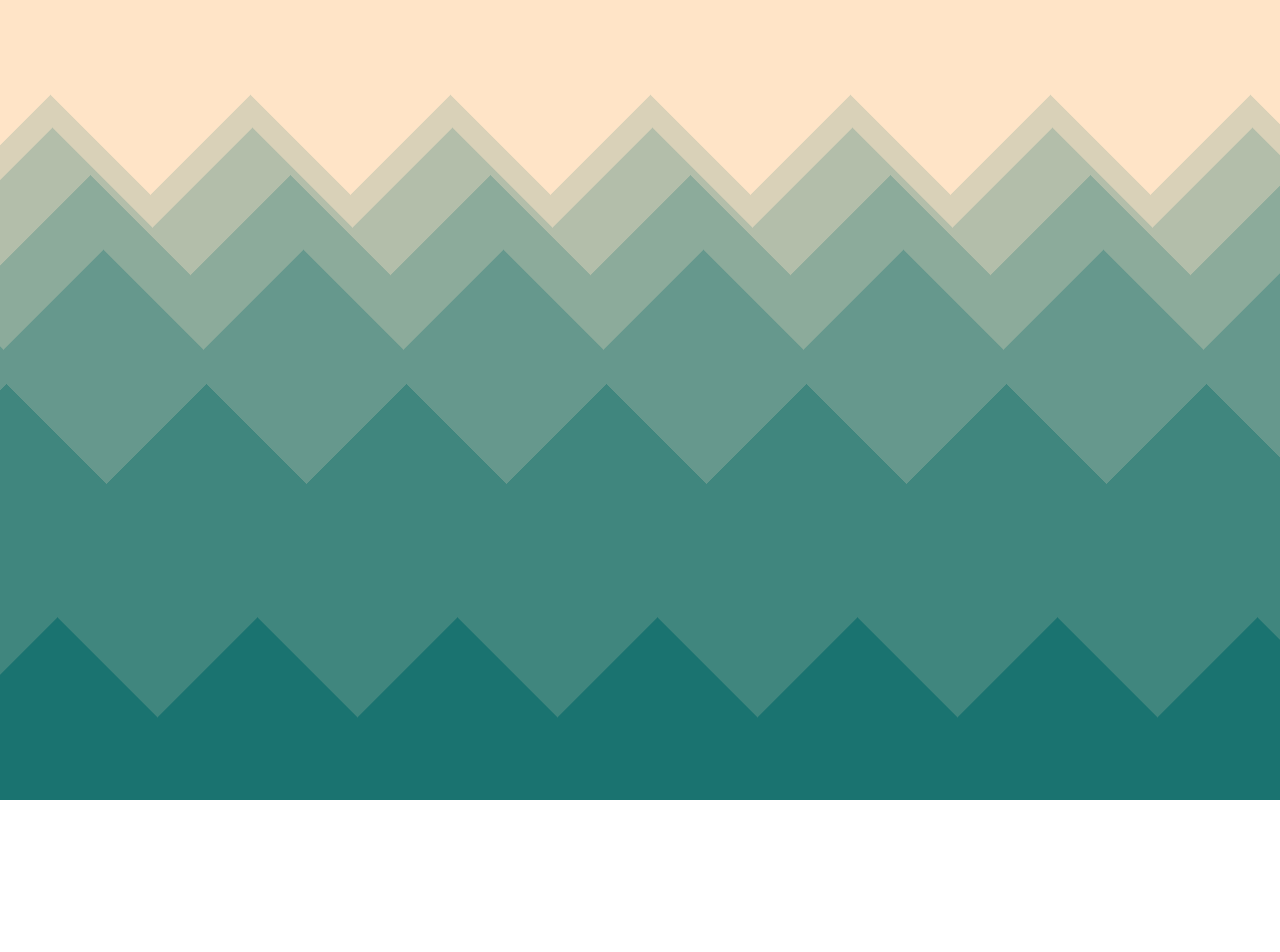
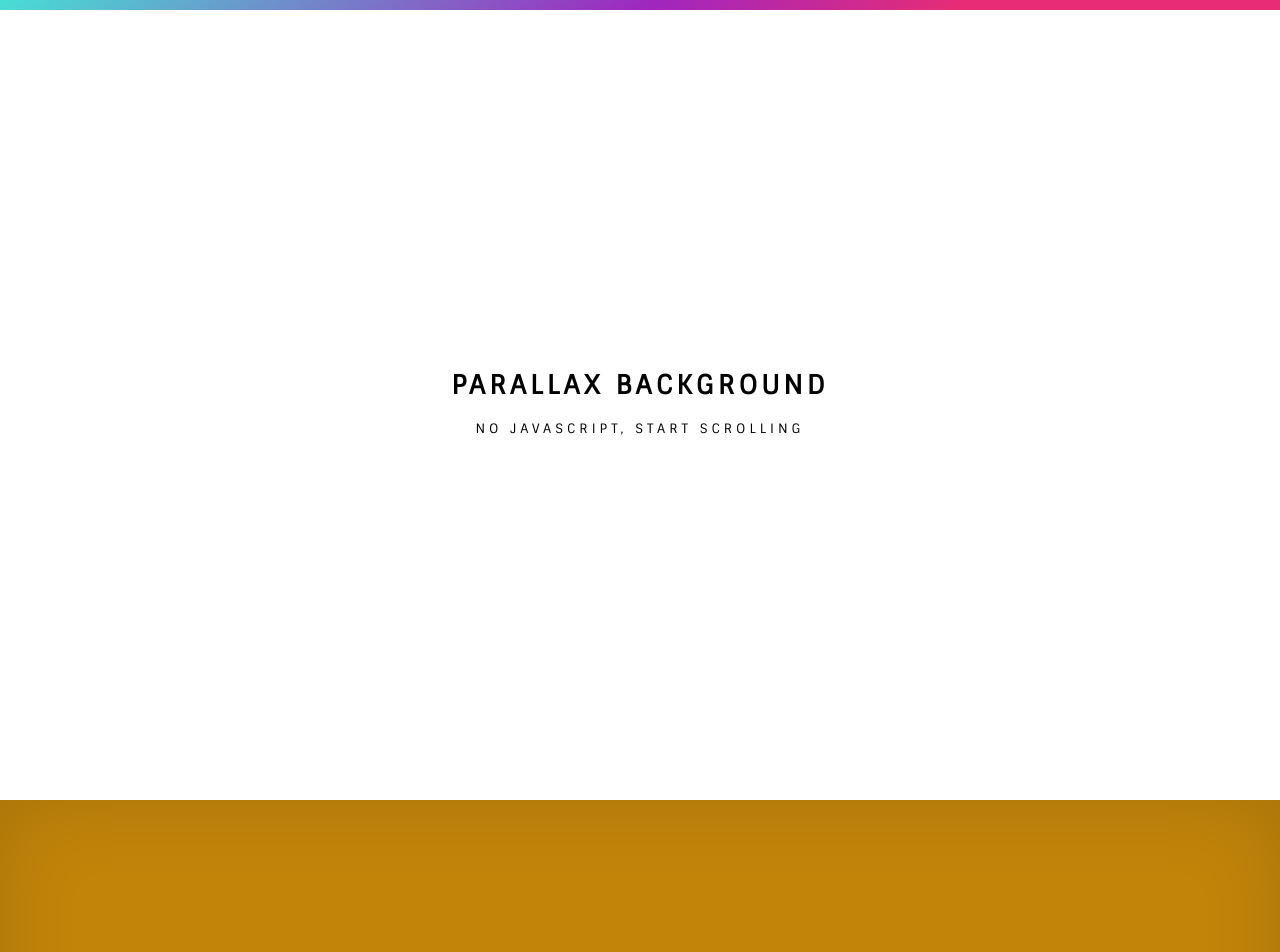
Before and after one commit to CR380R/CR380R.github.io, a plain HTML site: page index.html in a window 1280 px wide. Shown: the top 952 px of the page. Before the commit the page ends 800 px from the top, so only its background shows below. Drawn offline with nearby package versions, Linux system fonts and the light colour scheme.

Commit message:
Added new design

```diff
--- a/index.html
+++ b/index.html
@@ -3,33 +3,53 @@
 <head>
   <meta charset="UTF-8">
   <title>Erik Brand</title>
-  <link rel="stylesheet" href="https://cdnjs.cloudflare.com/ajax/libs/meyer-reset/2.0/reset.min.css">
+  <!-- <link rel="stylesheet" href="https://cdnjs.cloudflare.com/ajax/libs/meyer-reset/2.0/reset.min.css">
 
   <meta name="viewport" content="width=device-width, initial-scale=1">
   <link rel="stylesheet" href="https://www.w3schools.com/w3css/4/w3.css">
   <link rel="stylesheet" href="https://fonts.googleapis.com/css?family=Lato">
-  <link rel="stylesheet" href="https://cdnjs.cloudflare.com/ajax/libs/font-awesome/4.7.0/css/font-awesome.min.css">
+  <link rel="stylesheet" href="https://cdnjs.cloudflare.com/ajax/libs/font-awesome/4.7.0/css/font-awesome.min.css"> -->
 <link rel="stylesheet" href="./style.css">
+</head>
 
-</head>
 <body>
-<!-- partial:index.partial.html -->
-<div class="bg"></div>
-<div class="parallax">
-  <div class="parallax-group">
-    <div class="layer"></div>
-    <div class="layer"></div>
-    <div class="layer"></div>
-    <div class="layer"></div>
-    <div class="layer"></div>
-    <div class="layer fill"></div>
-  </div>
-  <div class="content">
-    <h1>Parallax Scrolling</h1>
-    <p>Using only CSS</p>
-  </div>
+<div class="section">
+    <div class="oop"></div>
+    <div class="fixed">
+        <h1 class="large">Parallax Background</h1>
+        <p>No JavaScript, Start scrolling</p>
+    </div>
 </div>
-<!-- partial -->
+<div class="section">
+    <div class="fixed">
+        <h1>TITLE 1</h1>
+        <p>Paragraph Start</p>
+    </div>
+</div>
+<div class="section">
+    <div class="p fixed">Paragraph 1</div>
+</div>
+<div class="section">
+    <div class="p fixed">Paragraph 2</div>
+</div>
+<div class="section">
+    <div class="p fixed">Paragraph 3</div>
+</div>
+<div class="section">
+    <div class="p fixed">Paragraph 4</div>
+</div>
+<div class="section">
+    <div class="p fixed">Paragraph 5</div>
+</div>
+<div class="section">
+    <div class="p fixed">Paragraph 6</div>
+</div>
+<div class="section">
+    <div class="p fixed">Paragraph 7</div>
+</div>
+<div class="section">
+    <p class="fixed white">Paragraph End</p>
+</div>
 
 </body>
 </html>
--- a/style.css
+++ b/style.css
@@ -1,170 +1,155 @@
-.bg {
-  position: absolute;
-  height: 100%;
-  width: 100%;
-  top: 0px;
-  z-index: 0;
-  background-color: #ffe4c7;
+@import 'https://fonts.googleapis.com/css?family=Sintony';
+* {
+  box-sizing: border-box;
 }
 
-.layer {
-  position: fixed;
-  top: 0px;
-  margin: auto;
-  width: 100%;
-  z-index: 100;
-  min-height: 400px;
-  top: 0;
-  left: 0;
-  right: 0;
-  bottom: 0;
-  background-position: top center;
-  background-repeat: no-repeat;
+body {
+  background: #222;
+  padding: 0;
+  margin: 0;
+  font-family: "Sintony", sans-serif;
+  font-weight: 300;
+  font-size: 13px;
+  text-transform: uppercase;
+  color: #000;
 }
 
-.parallax {
-  height: 100vh;
-  overflow-x: hidden;
-  overflow-y: scroll;
-  perspective: 1px;
+header {
+  background-color: #fff;
+  padding: 0;
+  margin: 0;
 }
 
-.parallax-group {
-  position: relative;
+.section {
+  text-align: center;
+  position: absolute;
+  width: 100%;
   height: 100vh;
-  transform-style: preserve-3d;
+  letter-spacing: 4px;
+  overflow: hidden;
+  clip: rect(0, auto, auto, 0);
+}
+.section .fixed {
+  overflow: hidden;
+  position: fixed;
+  top: 50%;
+  left: 50%;
+}
+.section .white {
+  color: #fff;
 }
 
-.parallax-group div:nth-child(1) {
-  background-color: #ffe4c7;
-  margin-top: 600px;
-  background-color: #d9d1b8;
-  transform: translateZ(-12px) scale(13);   /*Scale value is what's causing the gap on left - can also do translateX(-10)*/
+.section:nth-child(1) {
+  background-color: #fff;
+  color: #000;
+  top: 0;
+  z-index: 1;
 }
-.parallax-group div:nth-child(1):before {
-  content: "";
-  width: 100%;
-  height: 200px;
-  position: absolute;
-  bottom: 100%;
-  left: 0;
-  background-image: linear-gradient(135deg, transparent 66%, #d9d1b8 66.01%), linear-gradient(45deg, #d9d1b8 34%, transparent 34.01%);
-  background-position: 250px 0px;
-  background-size: 200px 100%;
-  background-repeat: repeat-x;
+.section:nth-child(1) .fixed {
+  transform: translate(-50%, -50%);
 }
 
-.parallax-group div:nth-child(2) {
-  background-color: #ffe4c7;
-  margin-top: 900px;
-  background-color: #b3beaa;
-  transform: translateZ(-10px) scale(11);
+.section:nth-child(2) {
+  box-shadow: inset 0 1px 80px rgba(0, 0, 0, 0.14);
+  background-color: #c2850a;
+  color: #fff;
+  top: 100vh;
+  z-index: 2;
 }
-.parallax-group div:nth-child(2):before {
-  content: "";
-  width: 100%;
-  height: 200px;
-  position: absolute;
-  bottom: 100%;
-  left: 0;
-  background-image: linear-gradient(135deg, transparent 66%, #b3beaa 66.01%), linear-gradient(45deg, #b3beaa 34%, transparent 34.01%);
-  background-position: 252px 0px;
-  background-size: 200px 100%;
-  background-repeat: repeat-x;
+.section:nth-child(2) .fixed {
+  transform: translate(-50%, -50%);
 }
 
-.parallax-group div:nth-child(3) {
-  background-color: #ffe4c7;
-  margin-top: 1200px;
-  background-color: #8cab9b;
-  transform: translateZ(-8px) scale(9);
+.section:nth-child(3) {
+  box-shadow: inset 0 1px 80px rgba(0, 0, 0, 0.14);
+  background-color: #0a0ac2;
+  color: #fff;
+  top: 200vh;
+  z-index: 3;
 }
-.parallax-group div:nth-child(3):before {
-  content: "";
-  width: 100%;
-  height: 200px;
-  position: absolute;
-  bottom: 100%;
-  left: 0;
-  background-image: linear-gradient(135deg, transparent 66%, #8cab9b 66.01%), linear-gradient(45deg, #8cab9b 34%, transparent 34.01%);
-  background-position: 90px 0px;
-  background-size: 200px 100%;
-  background-repeat: repeat-x;
+.section:nth-child(3) .fixed {
+  transform: translate(-50%, -50%);
 }
 
-.parallax-group div:nth-child(4) {
-  background-color: #ffe4c7;
-  margin-top: 1500px;
-  background-color: #66988d;
-  transform: translateZ(-6px) scale(7);
+.section:nth-child(4) {
+  box-shadow: inset 0 1px 80px rgba(0, 0, 0, 0.14);
+  background-color: #85c20a;
+  color: #fff;
+  top: 300vh;
+  z-index: 4;
 }
-.parallax-group div:nth-child(4):before {
-  content: "";
-  width: 100%;
-  height: 200px;
-  position: absolute;
-  bottom: 100%;
-  left: 0;
-  background-image: linear-gradient(135deg, transparent 66%, #66988d 66.01%), linear-gradient(45deg, #66988d 34%, transparent 34.01%);
-  background-position: 103px 0px;
-  background-size: 200px 100%;
-  background-repeat: repeat-x;
+.section:nth-child(4) .fixed {
+  transform: translate(-50%, -50%);
 }
 
-.parallax-group div:nth-child(5) {
-  background-color: #ffe4c7;
-  margin-top: 1800px;
-  background-color: #40867e;
-  transform: translateZ(-4px) scale(5);
+.section:nth-child(5) {
+  box-shadow: inset 0 1px 80px rgba(0, 0, 0, 0.14);
+  background-color: #850ac2;
+  color: #fff;
+  top: 400vh;
+  z-index: 5;
 }
-.parallax-group div:nth-child(5):before {
-  content: "";
-  width: 100%;
-  height: 200px;
-  position: absolute;
-  bottom: 100%;
-  left: 0;
-  background-image: linear-gradient(135deg, transparent 66%, #40867e 66.01%), linear-gradient(45deg, #40867e 34%, transparent 34.01%);
-  background-position: 206px 0px;
-  background-size: 200px 100%;
-  background-repeat: repeat-x;
+.section:nth-child(5) .fixed {
+  transform: translate(-50%, -50%);
 }
 
-.parallax-group div:nth-child(6) {
-  background-color: #ffe4c7;
-  margin-top: 2100px;
-  background-color: #1a7370;
-  transform: translateZ(-2px) scale(3);
+.section:nth-child(6) {
+  box-shadow: inset 0 1px 80px rgba(0, 0, 0, 0.14);
+  background-color: #0ac20a;
+  color: #fff;
+  top: 500vh;
+  z-index: 6;
 }
-.parallax-group div:nth-child(6):before {
-  content: "";
-  width: 100%;
-  height: 200px;
-  position: absolute;
-  bottom: 100%;
-  left: 0;
-  background-image: linear-gradient(135deg, transparent 66%, #1a7370 66.01%), linear-gradient(45deg, #1a7370 34%, transparent 34.01%);
-  background-position: 257px 0px;
-  background-size: 200px 100%;
-  background-repeat: repeat-x;
+.section:nth-child(6) .fixed {
+  transform: translate(-50%, -50%);
 }
 
-.content {
-  position: relative;
-  background-color: transparent;
-  font-family: "Arial";
-  letter-spacing: 10px;
-  text-transform: uppercase;
-  line-height: 40px;
-  z-index: 10;
-  width: 100%;
-  font-size: 15px;
-  text-align: center;
-  color: white;
-  margin-top: 1000px;
-  transform: translateZ(-2px) scale(3);
+.section:nth-child(7) {
+  box-shadow: inset 0 1px 80px rgba(0, 0, 0, 0.14);
+  background-color: #c20a85;
+  color: #fff;
+  top: 600vh;
+  z-index: 7;
+}
+.section:nth-child(7) .fixed {
+  transform: translate(-50%, -50%);
 }
 
-.fill {
-  height: 80%;
+.section:nth-child(8) {
+  box-shadow: inset 0 1px 80px rgba(0, 0, 0, 0.14);
+  background-color: #0ac285;
+  color: #fff;
+  top: 700vh;
+  z-index: 8;
 }
+.section:nth-child(8) .fixed {
+  transform: translate(-50%, -50%);
+}
+
+.section:nth-child(9) {
+  box-shadow: inset 0 1px 80px rgba(0, 0, 0, 0.14);
+  background-color: #c20a0a;
+  color: #fff;
+  top: 800vh;
+  z-index: 9;
+}
+.section:nth-child(9) .fixed {
+  transform: translate(-50%, -50%);
+}
+
+.section:nth-child(10) {
+  background-color: #000;
+  color: #fff;
+  top: 900vh;
+  z-index: 10;
+}
+.section:nth-child(10) .fixed {
+  transform: translate(-50%, -50%);
+}
+
+.oop {
+  position: relative;
+  z-index: auto;
+  height: 10px;
+  background: linear-gradient(141deg, #48ded4 0%, #a026bf 51%, #e82c75 75%);
+}
```
Also changed, not shown: old/index.html (added, +35 -0 lines), old/style.css (added, +172 -0 lines).
